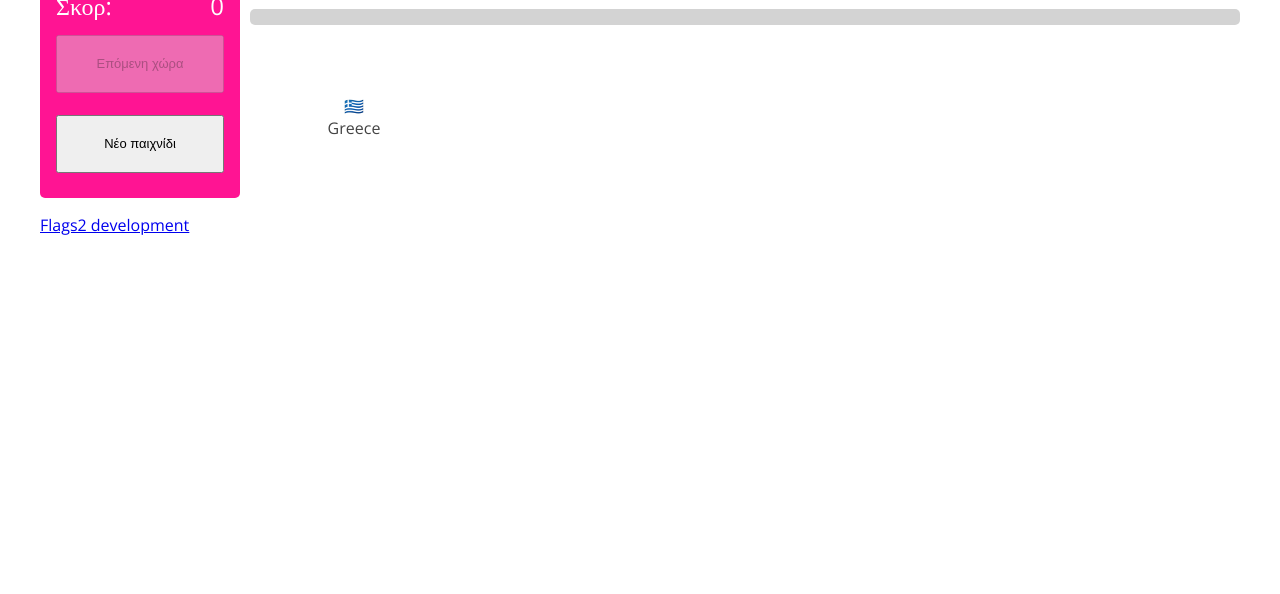
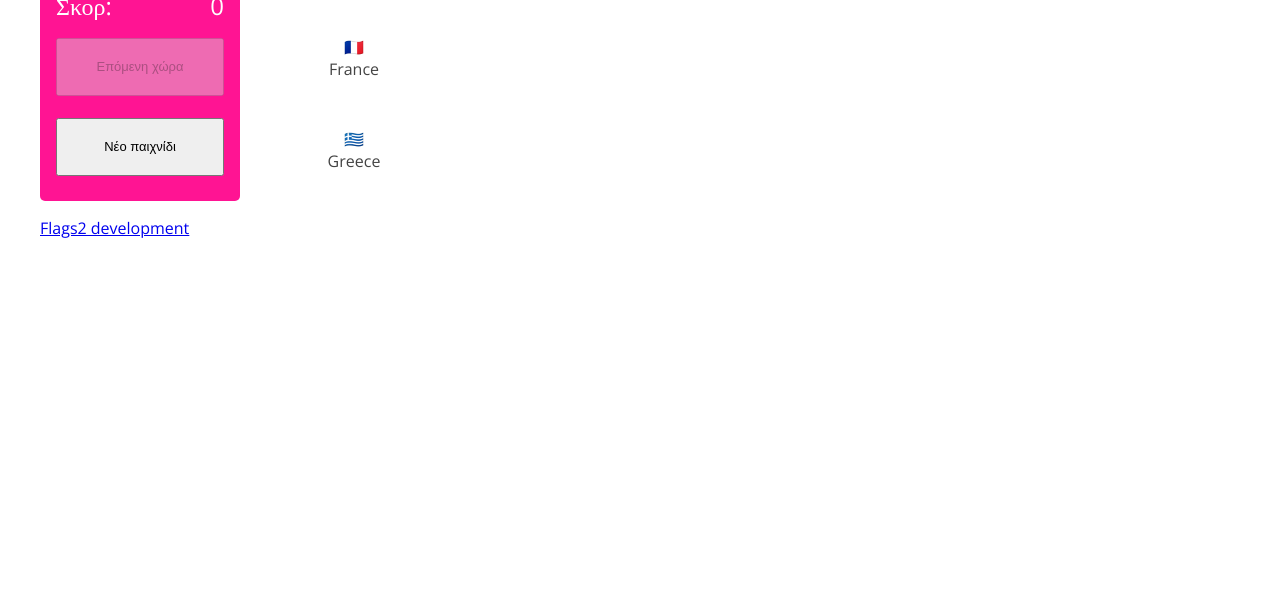
Before and after one commit to FlagsDevelopers/flags2, a plain HTML site: page index.html in a window 1280 px wide. Shown: the part 206-800 px from the top of the page. Drawn offline with nearby package versions, Linux system fonts and the light colour scheme; a web font is replaced by a local one.

Commit message:
Show random country and random neighbour

```diff
--- a/index.html
+++ b/index.html
@@ -12,21 +12,28 @@
     <script src="js/countries.js"></script>
     <script src="js/main.js" defer>
     </script>
-<script>
+    <script>
         // Ένας βοηθητικός πίνακας που θα περιέχει τις χώρες από το countries.js σε λίγο πιο βολική μορφή
         const allCountries = new Array();
         // πχ. allCountries['GRE'] = { code2: "GR", name: "Greece"}, ή κάτι παρόμοιο
 
 
-        // Γέμισμα του βοηθητικού πίνακα allCountries με τις χώρες από το countries.js σε μορφή GRE: { code2: "GR", name: "Greece"}
+        // Γέμισμα του βοηθητικού πίνακα allCountries με τις χώρες από το countries.js
+        // σε μορφή [GRE: { code2: "GR", name: "Greece"}, ]
         countryObjects.forEach(country => {
+            //console.log("countryObjects: ", country.code3, country.code, country.name)
             allCountries.push(country.code3)
             allCountries[country.code3] = {
                 code2: country.code,
                 name: country.name
             }
+            //console.log("allCountries item: ", allCountries[country.code3]);
         })
-        // console.log(allCountries); //DELETE
+
+        // Ανακάτεμα του βοηθητικού πίνακα
+        shuffleArray(allCountries)
+
+        console.log("allCountries: ", allCountries); //DELETE
 
         // Εδώ μπορείτε να βάλετε τον κώδικα για όλο το παιχνίδι
         // Μπορείτε γράψετε κλάσεις που να έχουν κάποια συμπεριφορά,
@@ -41,15 +48,37 @@
             //start a new Game
             //...
 
+
+
             // Είναι απλά ένα παράδειγμα λειτουργίας των κλάσεων //DELETE
-            mycountry = new PlayingCountry("GRC");
+
+            // Ο πίνακας allCountries είναι ήδη ανακατεμένος
+            // myCountryIndex δείχνει από ποια θέση του πίνακα θα πάρουμε την επόμενη χώρα με την οποία θα παίξουμε
+            // myNeighbourIndex δείχνει από ποια θέση του πίνακα θα πάρουμε την επόμενη χώρα που θα είναι πιθανός γείτονας.
+
+            // Χρειάζονται έλεγχοι:
+            // α) για να μην υπάρχει η ίδια χώρα δύο φορές και
+            // β) για να ανακατεύεται ξανά ο πίνακας όταν πλησιάζουμε στο τέλος του.
+
+            var myCountryIndex = 0;
+            randomCountry = allCountries[myCountryIndex];
+            console.log("randomCountry: ", randomCountry);
+
+            mycountry = new PlayingCountry(randomCountry);
             mycountry.display();
-            console.log(mycountry);
-            greece = new Neighbour("GRC",true);
+            console.log("mycountry: ", mycountry);
+
+            var myNeighboursIndex = 1;
+            randomCountry = allCountries[myNeighboursIndex];
+            neighbour = new Neighbour(randomCountry, true);
+            neighbour.display();
+            console.log("neighbour: ", neighbour);
+
+            greece = new Neighbour("GRC", true);
             greece.display();
-            console.log(greece);
+            console.log("greece: ", greece);
             const game = new Game() //TODO
-            console.log(game);
+            console.log("game: ", game);
 
             //event listener to new game button
             document.querySelector("#btn-new-game").addEventListener("click", () => {
@@ -100,9 +129,10 @@
     <p><a href="https://github.com/FlagsDevelopers/flags2">Flags2 development</a></p>
 </body>
 <script>
-//Το παρακάτω αφορά μόνο τους χρήστες macOS.
-if (navigator.appVersion.indexOf("Macintosh")>0){
-  document.body.style.fontFamily = '"Open Sans"';
-}
+    //Το παρακάτω αφορά μόνο τους χρήστες macOS.
+    if (navigator.appVersion.indexOf("Macintosh") > 0) {
+        document.body.style.fontFamily = '"Open Sans"';
+    }
 </script>
+
 </html>
```
